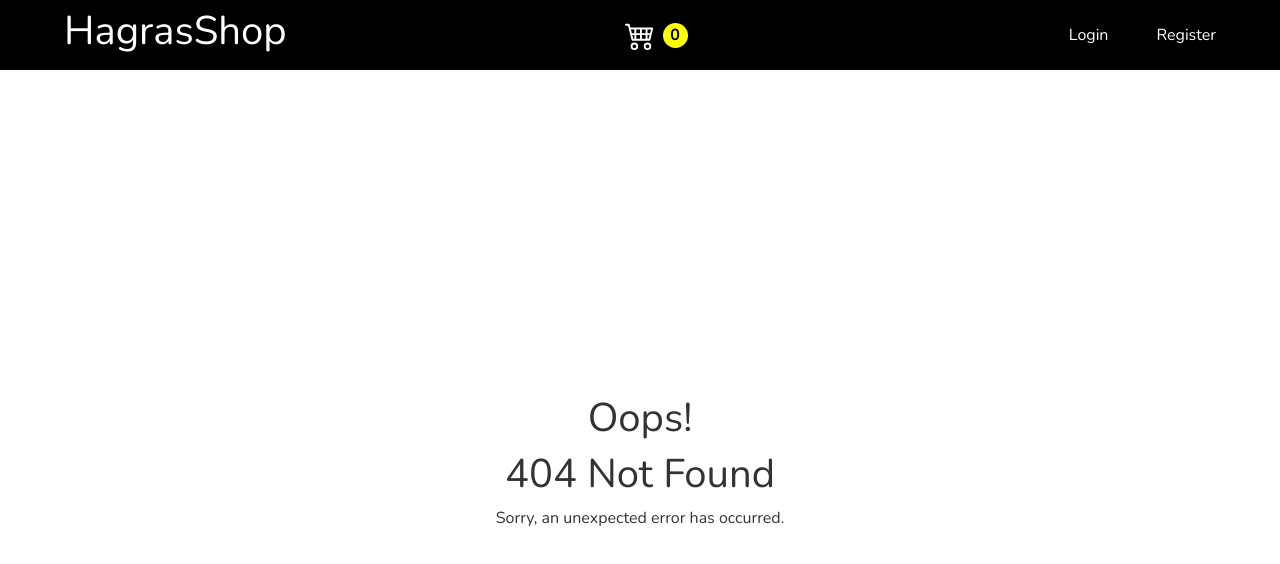
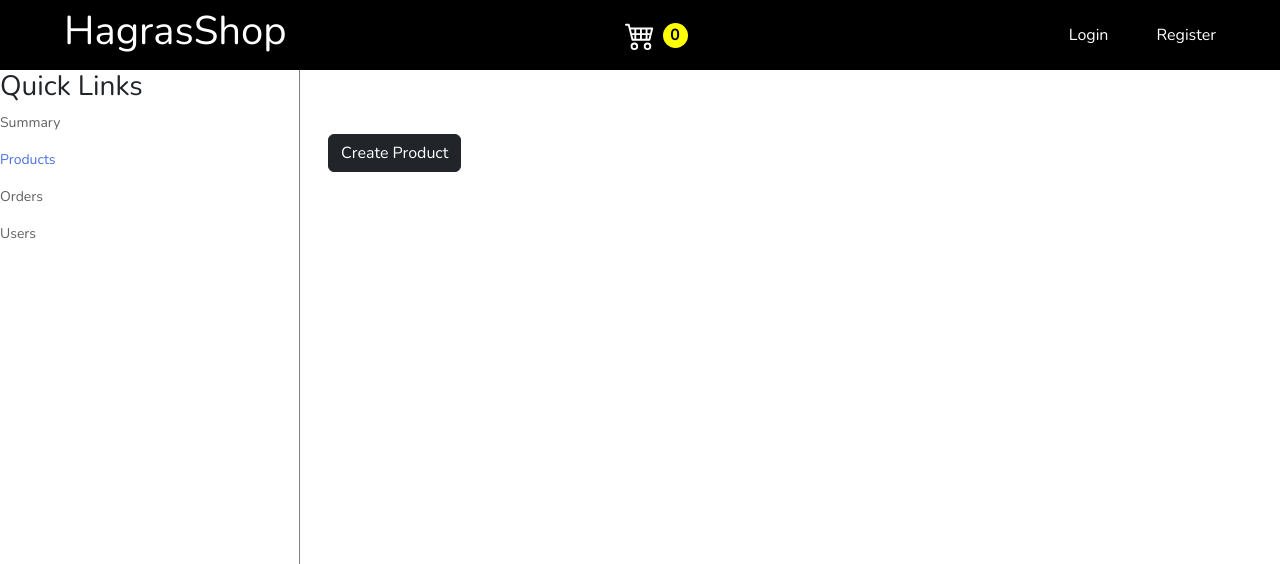
Before and after one commit to Muhammed-Hagras/HagShop_Shopping_Cart, a React (Vite) app in the folder client/: page /admin/products in a window 1280 px wide. Before the commit this address had no page. Shown: the top 564 px of the page. Built offline with nearby package versions, Linux system fonts and the light colour scheme.

Commit message:
initailize amin dashboard

```diff
--- a/client/src/App.css
+++ b/client/src/App.css
@@ -97,3 +97,13 @@
 .logut-btn{
   cursor: pointer;
 }
+
+/*****Admin******/
+
+.link-active {
+  color: #4b70e2;
+}
+
+.link-inactive {
+  color: rgb(97, 97, 97);
+}
--- a/client/src/App.jsx
+++ b/client/src/App.jsx
@@ -14,6 +14,10 @@ import Login from './components/form/Login'
 import { useDispatch } from 'react-redux'
 import { loadUser } from './store/authSlice'
 import CheckoutSuccess from './components/payment/CheckoutSuccess'
+import Dashboard from './components/admin/dashboard'
+import Products from './components/admin/Products'
+import Summary from './components/admin/Summary'
+import CreateProducts from './components/admin/CreateProduct'
 
 function App() {
 
@@ -32,6 +36,12 @@ function App() {
         <Route path="/checkout-success" element={<CheckoutSuccess/>}/>
         <Route path="/register" element={<Register />} />
         <Route path="/login" element={<Login />} />
+        <Route path="/admin" element={<Dashboard />} >
+        <Route path="summary" element={<Summary />} />
+        <Route path="products" element={<Products />} >
+          <Route path="create-products" element={<CreateProducts />} />
+        </Route>
+        </Route>
         <Route path="*" element={<ErrorPage/>}/>
       </Routes>
     </div>
--- a/client/src/components/Nav.jsx
+++ b/client/src/components/Nav.jsx
@@ -7,7 +7,7 @@ import { useDispatch } from "react-redux";
 
 const Nav = () => {
   const { cartTotalQuantity } = useSelector((state) => state.cartReducer);
-  const { _id } = useSelector((state) => state.authReducer);
+  const { isAdmin,_id } = useSelector((state) => state.authReducer);
   const dispatch = useDispatch();
 
   return (
@@ -33,13 +33,22 @@ const Nav = () => {
         </div>
       </NavLink>
       {_id ? (
-        <div onClick={() => {
-          dispatch(logoutUser(null));
-          toast.warning("Logged out!", { position: "bottom-left" })
-        }}
-        className="text-white fw-bold fs-5 logut-btn">
-          Logout
+        <div className="logged-links">
+        {
+          isAdmin? (
+            <NavLink to="/admin/dashboard"></NavLink>)
+            : null
+        }
+          <div
+            onClick={() => {
+              dispatch(logoutUser(null));
+              toast.warning("Logged out!", { position: "bottom-left" });
+            }}
+            className="text-white fw-bold fs-5 logut-btn"
+          >
+            Logout
           </div>
+        </div>
       ) : (
         <div className="authlinks d-flex justify-content-between gap-5">
           <NavLink to="/login">Login</NavLink>
--- /dev/null
+++ b/client/src/components/admin/CreateProduct.jsx
@@ -0,0 +1,9 @@
+import React from 'react'
+
+export default function CreateProduct() {
+  return (
+    <div>
+      CreateProduct
+    </div>
+  )
+}
--- /dev/null
+++ b/client/src/components/admin/Dashboard.jsx
@@ -0,0 +1,83 @@
+import React from 'react'
+
+import styled from "styled-components";
+import { Outlet, NavLink } from "react-router-dom";
+
+export default function Dashboard() {
+  return (
+    <StyledDashboard>
+    <SideNav>
+      <h3>Quick Links</h3>
+      <NavLink
+        className={({ isActive }) =>
+          isActive ? "link-active" : "link-inactive"
+        }
+        to="/admin/summary"
+      >
+        Summary
+      </NavLink>
+      <NavLink
+        className={({ isActive }) =>
+          isActive ? "link-active" : "link-inactive"
+        }
+        to="/admin/products"
+      >
+        Products
+      </NavLink>
+      <NavLink
+        className={({ isActive }) =>
+          isActive ? "link-active" : "link-inactive"
+        }
+        to="/admin/orders"
+      >
+        Orders
+      </NavLink>
+      <NavLink
+        className={({ isActive }) =>
+          isActive ? "link-active" : "link-inactive"
+        }
+        to="/admin/users"
+      >
+        Users
+      </NavLink>
+    </SideNav>
+    <Content>
+      <Outlet />
+    </Content>
+  </StyledDashboard>
+  )
+}
+
+
+const StyledDashboard = styled.div`
+  display: flex;
+  height: 100vh;
+`;
+
+const SideNav = styled.div`
+  border-right: 1px solid gray;
+  height: calc(100vh - 70px);
+  position: absolute;
+  overflow-y: auto;
+  width: 300px;
+  display: flex;
+  flex-direction: column;
+  padding: 3rem 4rem
+  h3 {
+    margin: 0 0 1rem 0;
+    padding: 0;
+    text-transform: uppercase;
+    font-size: 17px;
+  }
+  a {
+    text-decoration: none;
+    margin-bottom: 1rem;
+    font-size: 14px;
+  }
+`;
+
+const Content = styled.div`
+  margin-left: 200px;
+  padding: 4rem 8rem;
+  width: 100%;
+`;
--- /dev/null
+++ b/client/src/components/admin/Products.jsx
@@ -0,0 +1,17 @@
+import React from 'react'
+import { Outlet, useNavigate } from 'react-router-dom'
+
+export default function Products() {
+  const navigate = useNavigate();
+  const goToCreateProducts = () => {
+    navigate("/admin/products/create-products")
+  }
+  return (
+    <div>
+      <button
+      onClick={goToCreateProducts}
+      className='mb-5 btn btn-dark'>Create Product</button>
+      <Outlet/>
+    </div>
+  )
+}
--- /dev/null
+++ b/client/src/components/admin/Summary.jsx
@@ -0,0 +1,9 @@
+import React from 'react'
+
+export default function Summary() {
+  return (
+    <div>
+      Summary
+    </div>
+  )
+}
--- a/client/src/store/authSlice.js
+++ b/client/src/store/authSlice.js
@@ -12,6 +12,7 @@ const initialState = {
   loginStatus: "",
   registerError: "",
   loginError: "",
+  isAdmin: true,
   userLoaded: false,
 };
 
```
